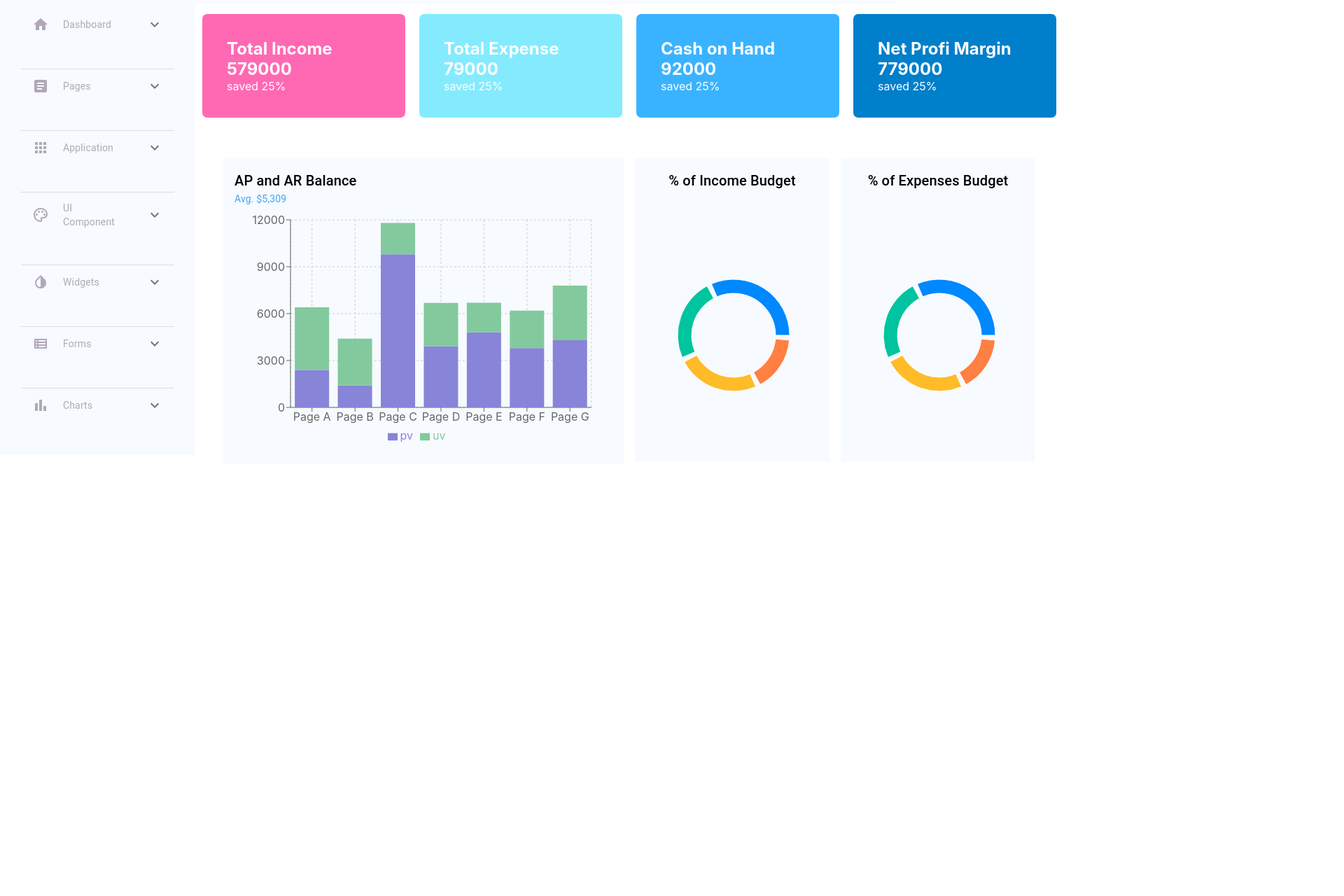
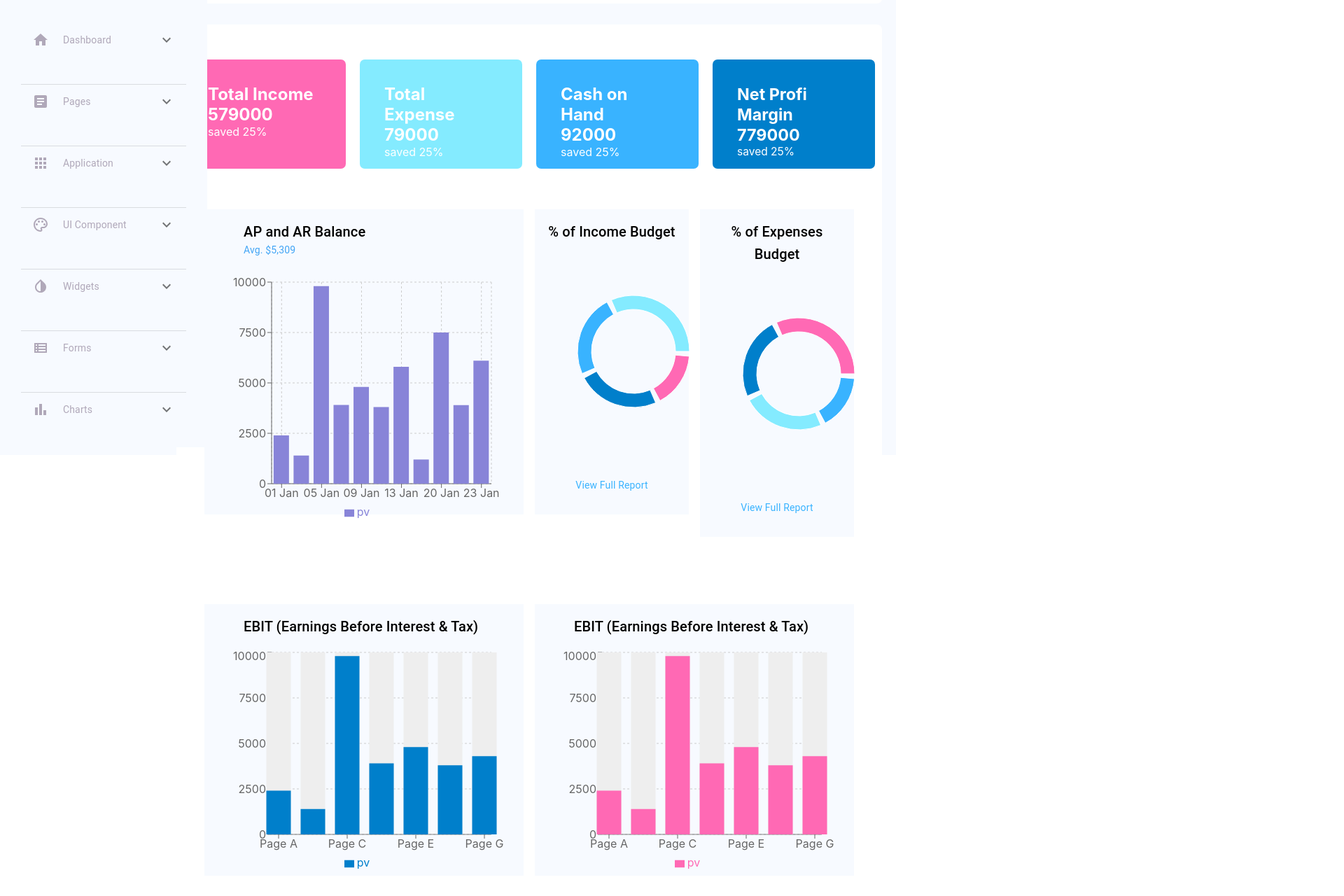
Before and after one commit to codetrain1984/Admin-panel, a React (Create React App) app: page / in a window 1280 px wide. Shown: the part 150-1430 px from the top of the page at 70% size, 1920 px wide, since content can reach past the window. Before the commit the page ends 955 px from the top, so only its background shows below. Built offline with nearby package versions, Linux system fonts and the light colour scheme.

Commit message:
Charts added to dashboard and some changes

```diff
--- a/src/App.css
+++ b/src/App.css
@@ -5,12 +5,17 @@
 }
 .App {
   background-color: #f7faff;
-}
-main {
-  flex: 1;
   display: flex;
 }
+
+.sideComponent {
+  display: flex;
+  flex: 1;
+}
 .header-dashborard {
+  flex: 4;
+  display: flex;
+  flex-direction: column;
   width: 100%;
   height: 100vh;
   margin-right: 20px;
--- a/src/App.js
+++ b/src/App.js
@@ -8,13 +8,14 @@ function App() {
   const router = useRoutes(routes)
   return (
     <div className="App">
-      <main>
+      <div className="sideComponent">
         <Sidebar />
-        <div className="header-dashborard">
-          <Header />
-          {router}
-        </div>
-      </main>
+      </div>
+
+      <div className="header-dashborard">
+        <Header />
+        {router}
+      </div>
     </div>
   )
 }
--- a/src/Components/Dashboard/Dashboard.jsx
+++ b/src/Components/Dashboard/Dashboard.jsx
@@ -5,6 +5,8 @@ import DashboardChart from './components/DashboardChart'
 import IncomePieChart from './components/IncomePieChart'
 import ExpensePieChart from './components/ExpensePieChart'
 import useDashboard from './hooks/useDashboard'
+import EarningChart from './components/EarningChart'
+import ServicesChart from './components/ServicesChart'
 
 export default function Dashboard() {
   const { dashboardData } = useDashboard()
@@ -17,6 +19,7 @@ export default function Dashboard() {
         ))}
       </div>
       <Stack mx={5}>
+        <Box>
           <Grid container my={4} rowSpacing={2} columnSpacing={2}>
             <Grid item xs={6}>
               <Box bgcolor="#f7faff" p={2} height="90%">
@@ -35,6 +38,21 @@ export default function Dashboard() {
               </Box>
             </Grid>
           </Grid>
+        </Box>
+        <Box>
+          <Grid container my={4} rowSpacing={2} columnSpacing={2}>
+            <Grid item xs={6}>
+              <Box bgcolor="#f7faff" p={2} height="97%">
+                <EarningChart />
+              </Box>
+            </Grid>
+            <Grid item xs={6}>
+              <Box bgcolor="#f7faff" p={2} height="97%">
+                <ServicesChart />
+              </Box>
+            </Grid>
+          </Grid>
+        </Box>
       </Stack>
     </div>
   )
--- a/src/Components/Dashboard/components/Dashboard.css
+++ b/src/Components/Dashboard/components/Dashboard.css
@@ -14,14 +14,14 @@
   background-color: inherit;
 }
 .dashboard-box {
-  width: 290px;
   border-radius: 7px;
   margin: 10px;
-  margin-top: 15px;
+  margin-top: 30px;
   padding: 35px;
-  background-color: rgb(187, 141, 230);
   text-align: left;
   color: #fff;
+  flex-basis: 16rem;
+  height: 156px;
 }
 .dashboard-box.one {
   background-color: #ff69b4;
@@ -34,6 +34,7 @@
 }
 .dashboard-box.four {
   background-color: #007fcb;
+  font-size: 15.55px;
 }
 .dashboard-box h4,
 h2,
--- a/src/Components/Dashboard/components/DashboardBox.jsx
+++ b/src/Components/Dashboard/components/DashboardBox.jsx
@@ -1,4 +1,4 @@
-import DashboardCounter from './DashboardCounter'
+// import DashboardCounter from './DashboardCounter'
 
 export default function DashboardBox({ title, price, className }) {
   console.log(price)
--- a/src/Components/Dashboard/components/DashboardChart.jsx
+++ b/src/Components/Dashboard/components/DashboardChart.jsx
@@ -10,7 +10,6 @@ import ArrowDownwardIcon from '@mui/icons-material/ArrowDownward'
 import {
   BarChart,
   Bar,
-  Cell,
   XAxis,
   YAxis,
   CartesianGrid,
@@ -21,46 +20,59 @@ import {
 
 const data = [
   {
-    name: 'Page A',
-    uv: 4000,
+    name: '01 Jan',
     pv: 2400,
     amt: 2400,
   },
   {
-    name: 'Page B',
-    uv: 3000,
+    name: '03 Jan',
     pv: 1398,
     amt: 2210,
   },
   {
-    name: 'Page C',
-    uv: 2000,
+    name: '05 Jan',
     pv: 9800,
     amt: 2290,
   },
   {
-    name: 'Page D',
-    uv: 2780,
+    name: '07 Jan',
     pv: 3908,
     amt: 2000,
   },
   {
-    name: 'Page E',
-    uv: 1890,
+    name: '09 Jan',
     pv: 4800,
     amt: 2181,
   },
   {
-    name: 'Page F',
-    uv: 2390,
+    name: '11 Jan',
     pv: 3800,
     amt: 2500,
   },
   {
-    name: 'Page G',
-    uv: 3490,
-    pv: 4300,
-    amt: 2100,
+    name: '13 Jan',
+    pv: 5800,
+    amt: 1500,
+  },
+  {
+    name: '17 Jan',
+    pv: 1200,
+    amt: 1500,
+  },
+  {
+    name: '20 Jan',
+    pv: 7500,
+    amt: 6500,
+  },
+  {
+    name: '22 Jan',
+    pv: 3900,
+    amt: 4500,
+  },
+  {
+    name: '23 Jan',
+    pv: 6100,
+    amt: 3000,
   },
 ]
 
@@ -76,7 +88,7 @@ export default class Example extends PureComponent {
           alignItems="center"
           justifyContent="space-between"
         >
-          <Box>
+          <Box ml={5} mb={2}>
             <Typography variant="h6">AP and AR Balance</Typography>
             <Typography variant="body2" color="primary.light">
               Avg. $5,309
@@ -113,7 +125,7 @@ export default class Example extends PureComponent {
           </Box>
         </Stack>
 
-        <ResponsiveContainer width="100%" height="85%">
+        <ResponsiveContainer width="100%" height="90%">
           <BarChart
             width={500}
             height={300}
@@ -131,7 +143,7 @@ export default class Example extends PureComponent {
             <Tooltip />
             <Legend />
             <Bar dataKey="pv" stackId="a" fill="#8884d8" />
-            <Bar dataKey="uv" stackId="a" fill="#82ca9d" />
+            {/* <Bar dataKey="uv" stackId="a" fill="#82ca9d" /> */}
           </BarChart>
         </ResponsiveContainer>
       </>
--- /dev/null
+++ b/src/Components/Dashboard/components/EarningChart.jsx
@@ -0,0 +1,105 @@
+import { Box, Stack, Typography } from '@mui/material'
+import React, { PureComponent } from 'react'
+import {
+  BarChart,
+  Bar,
+  XAxis,
+  YAxis,
+  CartesianGrid,
+  Tooltip,
+  Legend,
+  ResponsiveContainer,
+} from 'recharts'
+
+const data = [
+  {
+    name: 'Page A',
+    uv: 4000,
+    pv: 2400,
+    amt: 2400,
+  },
+  {
+    name: 'Page B',
+    uv: 3000,
+    pv: 1398,
+    amt: 2210,
+  },
+  {
+    name: 'Page C',
+    uv: 2000,
+    pv: 9800,
+    amt: 2290,
+  },
+  {
+    name: 'Page D',
+    uv: 2780,
+    pv: 3908,
+    amt: 2000,
+  },
+  {
+    name: 'Page E',
+    uv: 1890,
+    pv: 4800,
+    amt: 2181,
+  },
+  {
+    name: 'Page F',
+    uv: 2390,
+    pv: 3800,
+    amt: 2500,
+  },
+  {
+    name: 'Page G',
+    uv: 3490,
+    pv: 4300,
+    amt: 2100,
+  },
+]
+
+export default class Example extends PureComponent {
+  static demoUrl = 'https://codesandbox.io/s/bar-chart-has-no-padding-jphoc'
+
+  render() {
+    return (
+      <>
+        <Stack
+          direction="row"
+          display="flex"
+          alignItems="center"
+          justifyContent="space-between"
+        >
+          <Box ml={5} mb={2}>
+            <Typography variant="h6">
+              EBIT (Earnings Before Interest & Tax)
+            </Typography>
+          </Box>
+        </Stack>
+        <ResponsiveContainer width="100%" height="90%">
+          <BarChart
+            width={500}
+            height={300}
+            data={data}
+            margin={{
+              top: 5,
+              right: 30,
+              left: 20,
+              bottom: 5,
+            }}
+            barSize={35}
+          >
+            <XAxis
+              dataKey="name"
+              scale="point"
+              padding={{ left: 10, right: 10 }}
+            />
+            <YAxis />
+            <Tooltip />
+            <Legend />
+            <CartesianGrid strokeDasharray="3 3" />
+            <Bar dataKey="pv" fill="#007fcb" background={{ fill: '#eee' }} />
+          </BarChart>
+        </ResponsiveContainer>
+      </>
+    )
+  }
+}
--- a/src/Components/Dashboard/components/ExpensePieChart.jsx
+++ b/src/Components/Dashboard/components/ExpensePieChart.jsx
@@ -1,5 +1,6 @@
 import { Stack, Typography } from '@mui/material'
 import React, { PureComponent } from 'react'
+import { Link } from 'react-router-dom'
 import { PieChart, Pie, Sector, Cell, ResponsiveContainer } from 'recharts'
 
 const data = [
@@ -8,7 +9,7 @@ const data = [
   { name: 'Group C', value: 300 },
   { name: 'Group D', value: 200 },
 ]
-const COLORS = ['#0088FE', '#00C49F', '#FFBB28', '#FF8042']
+const COLORS = ['#ff69b4', '#007fcb', '#84ebff', '#39b3ff']
 
 export default class Example extends PureComponent {
   static demoUrl = 'https://codesandbox.io/s/pie-chart-with-padding-angle-7ux0o'
@@ -19,11 +20,11 @@ export default class Example extends PureComponent {
         <Typography variant="h6" sx={{ textAlign: 'center' }}>
           % of Expenses Budget
         </Typography>
-        <PieChart width={800} height={370} onMouseEnter={this.onPieEnter}>
+        <PieChart width={800} height={320} onMouseEnter={this.onPieEnter}>
           <Pie
             data={data}
             cx={120}
-            cy={200}
+            cy={150}
             innerRadius={60}
             outerRadius={80}
             fill="#8884d8"
@@ -38,6 +39,21 @@ export default class Example extends PureComponent {
             ))}
           </Pie>
         </PieChart>
+        <Stack>
+          <Typography
+            variant="body2"
+            color="primary.light"
+            sx={{
+              textAlign: 'center',
+              marginBottom: 2,
+              marginTop: 2,
+            }}
+          >
+            <Link style={{ textDecoration: 'none', color: '#39b3ff' }}>
+              View Full Report
+            </Link>
+          </Typography>
+        </Stack>
       </Stack>
     )
   }
--- a/src/Components/Dashboard/components/IncomePieChart.jsx
+++ b/src/Components/Dashboard/components/IncomePieChart.jsx
@@ -1,6 +1,7 @@
 import { Stack, Typography } from '@mui/material'
 import React, { PureComponent } from 'react'
-import { PieChart, Pie, Sector, Cell, ResponsiveContainer } from 'recharts'
+import { Link } from 'react-router-dom'
+import { PieChart, Pie, Cell } from 'recharts'
 
 const data = [
   { name: 'Group A', value: 400 },
@@ -8,7 +9,7 @@ const data = [
   { name: 'Group C', value: 300 },
   { name: 'Group D', value: 200 },
 ]
-const COLORS = ['#0088FE', '#00C49F', '#FFBB28', '#FF8042']
+const COLORS = ['#84ebff', '#39b3ff', '#007fcb', '#ff69b4']
 
 export default class Example extends PureComponent {
   static demoUrl = 'https://codesandbox.io/s/pie-chart-with-padding-angle-7ux0o'
@@ -19,11 +20,11 @@ export default class Example extends PureComponent {
         <Typography variant="h6" sx={{ textAlign: 'center' }}>
           % of Income Budget
         </Typography>
-        <PieChart width={800} height={370} onMouseEnter={this.onPieEnter}>
+        <PieChart width={800} height={320} onMouseEnter={this.onPieEnter}>
           <Pie
             data={data}
             cx={120}
-            cy={200}
+            cy={150}
             innerRadius={60}
             outerRadius={80}
             fill="#8884d8"
@@ -38,6 +39,17 @@ export default class Example extends PureComponent {
             ))}
           </Pie>
         </PieChart>
+        <Stack>
+          <Typography
+            variant="body2"
+            color="primary.light"
+            sx={{ textAlign: 'center', marginBottom: 2, marginTop: 2 }}
+          >
+            <Link style={{ textDecoration: 'none', color: '#39b3ff' }}>
+              View Full Report
+            </Link>
+          </Typography>
+        </Stack>
       </Stack>
     )
   }
--- /dev/null
+++ b/src/Components/Dashboard/components/ServicesChart.jsx
@@ -0,0 +1,105 @@
+import { Box, Stack, Typography } from '@mui/material'
+import React, { PureComponent } from 'react'
+import {
+  BarChart,
+  Bar,
+  XAxis,
+  YAxis,
+  CartesianGrid,
+  Tooltip,
+  Legend,
+  ResponsiveContainer,
+} from 'recharts'
+
+const data = [
+  {
+    name: 'Page A',
+    uv: 4000,
+    pv: 2400,
+    amt: 2400,
+  },
+  {
+    name: 'Page B',
+    uv: 3000,
+    pv: 1398,
+    amt: 2210,
+  },
+  {
+    name: 'Page C',
+    uv: 2000,
+    pv: 9800,
+    amt: 2290,
+  },
+  {
+    name: 'Page D',
+    uv: 2780,
+    pv: 3908,
+    amt: 2000,
+  },
+  {
+    name: 'Page E',
+    uv: 1890,
+    pv: 4800,
+    amt: 2181,
+  },
+  {
+    name: 'Page F',
+    uv: 2390,
+    pv: 3800,
+    amt: 2500,
+  },
+  {
+    name: 'Page G',
+    uv: 3490,
+    pv: 4300,
+    amt: 2100,
+  },
+]
+
+export default class Example extends PureComponent {
+  static demoUrl = 'https://codesandbox.io/s/bar-chart-has-no-padding-jphoc'
+
+  render() {
+    return (
+      <>
+        <Stack
+          direction="row"
+          display="flex"
+          alignItems="center"
+          justifyContent="space-between"
+        >
+          <Box ml={5} mb={2}>
+            <Typography variant="h6">
+              EBIT (Earnings Before Interest & Tax)
+            </Typography>
+          </Box>
+        </Stack>
+        <ResponsiveContainer width="100%" height="90%">
+          <BarChart
+            width={500}
+            height={300}
+            data={data}
+            margin={{
+              top: 5,
+              right: 30,
+              left: 20,
+              bottom: 5,
+            }}
+            barSize={35}
+          >
+            <XAxis
+              dataKey="name"
+              scale="point"
+              padding={{ left: 10, right: 10 }}
+            />
+            <YAxis />
+            <Tooltip />
+            <Legend />
+            <CartesianGrid strokeDasharray="3 3" />
+            <Bar dataKey="pv" fill="#ff69b4" background={{ fill: '#eee' }} />
+          </BarChart>
+        </ResponsiveContainer>
+      </>
+    )
+  }
+}
--- a/src/Components/Header/Header.css
+++ b/src/Components/Header/Header.css
@@ -1,6 +1,6 @@
 .header {
   flex: 4;
-  padding: 15px;
+  padding: 30px;
   background-color: #fff;
   display: flex;
   align-items: center;
--- a/src/Components/Sidebar/Sidebar.css
+++ b/src/Components/Sidebar/Sidebar.css
@@ -1,8 +1,10 @@
 .sidebar {
   padding: 30px;
+  background-color: #f7faff;
+  position: fixed;
 }
 .sidebar-logo {
-  width: 140px;
+  width: 220px;
   background-color: #fff;
   padding: 30px 20px;
 }
```
Lines whose indentation alone changed are shown as unchanged.
